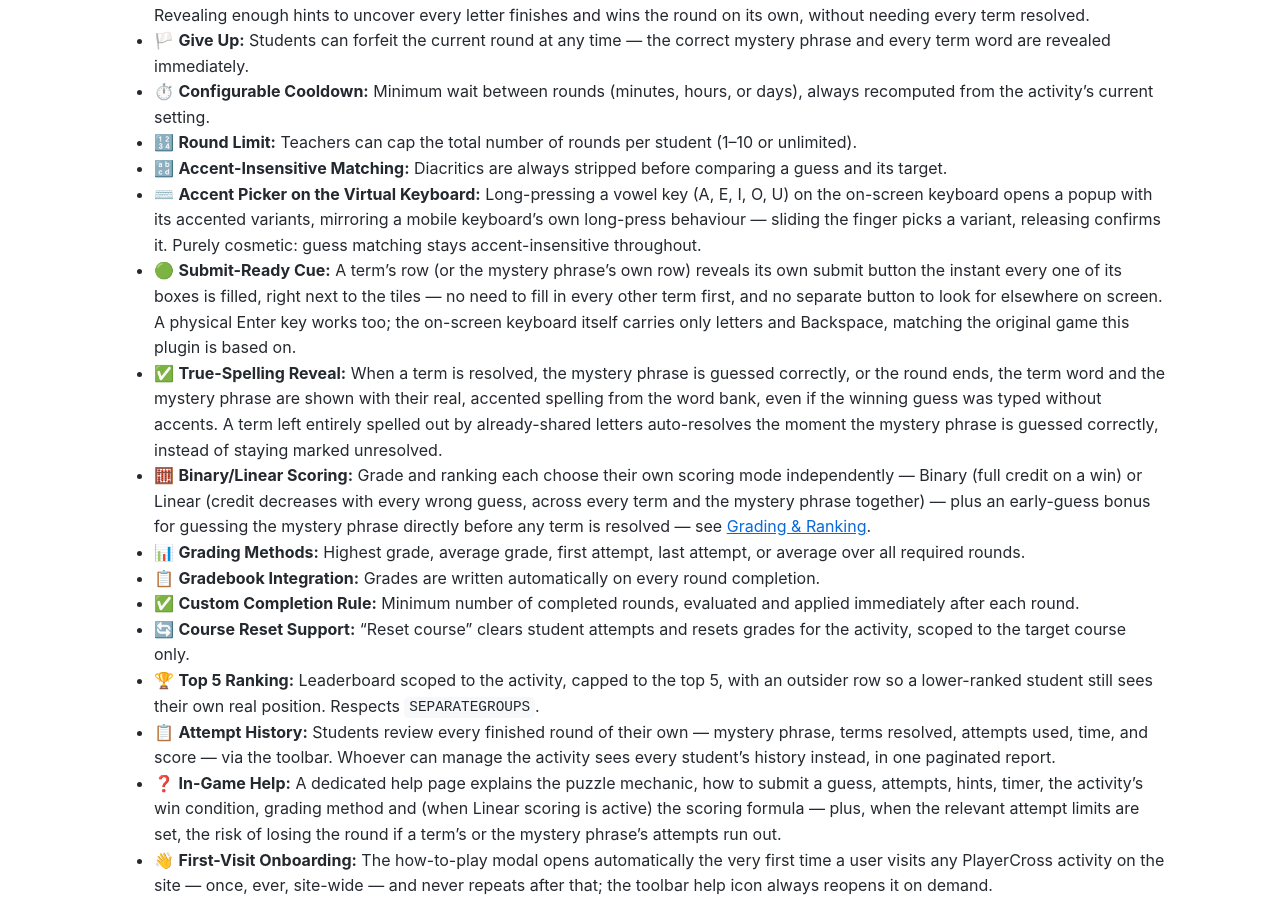
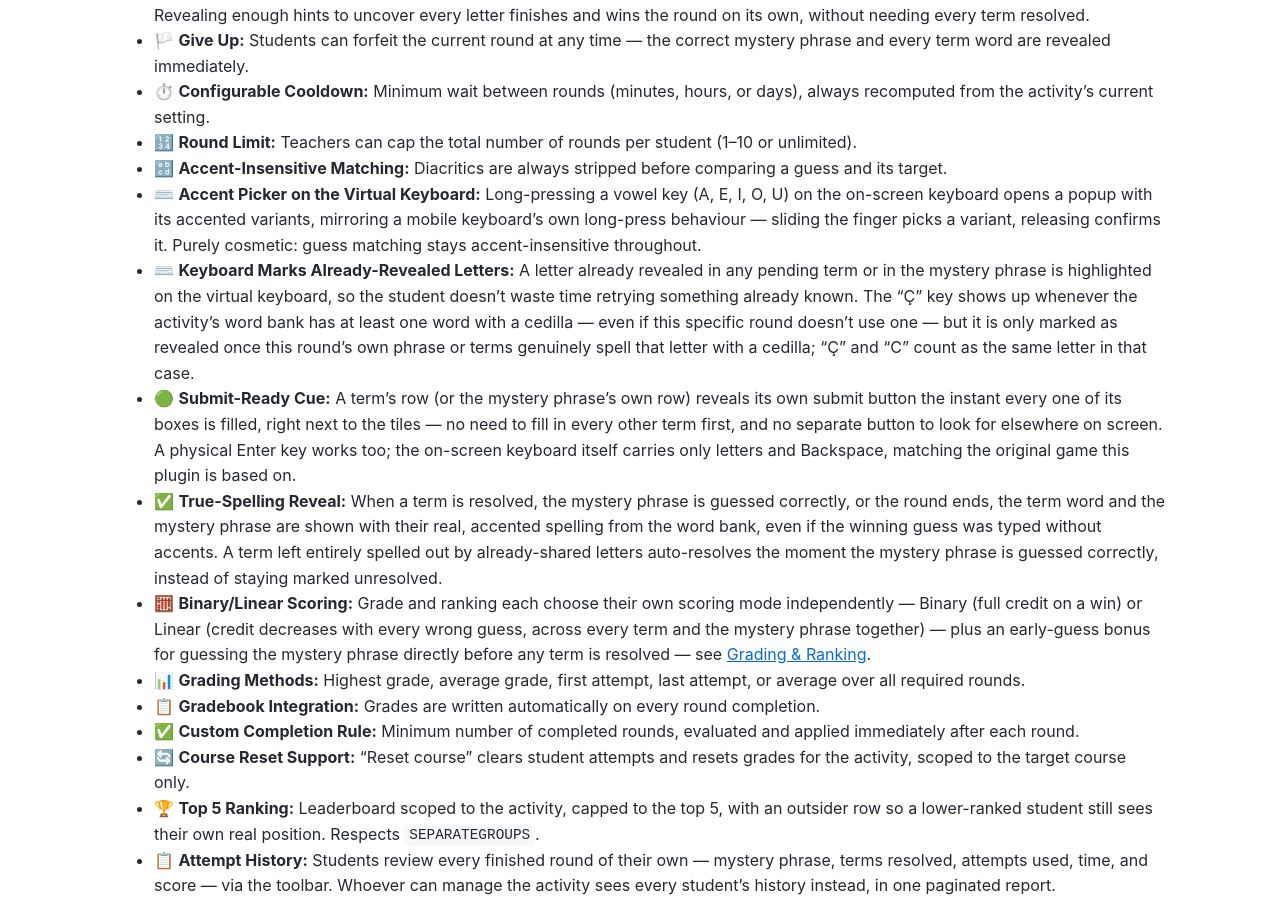
Before and after one commit to jeanlucio/moodle-mod_playercross, a Jekyll site: the page built from docs/en/features.md, in a window 1280 px wide and 900 px high, scrolled down 1561 px. Built offline with Jekyll 4.4.1, drawn with Linux system fonts in a browser that asks for light colours; our own code applies the rules of GitHub Pages for plain Markdown files.

Commit message:
document the keyboard's already-revealed-letters marking
Covers the feature itself (not documented until now) and the
cedilla/plain-c behavior established this session: the Ç key's
visibility follows the activity's whole word bank, not this round's
own words, but the reveal marking only mirrors onto Ç when this round
genuinely spells that letter with a cedilla.

```diff
--- a/docs/en/features.md
+++ b/docs/en/features.md
@@ -21,6 +21,7 @@
 * 🔢 **Round Limit:** Teachers can cap the total number of rounds per student (1–10 or unlimited).
 * 🔡 **Accent-Insensitive Matching:** Diacritics are always stripped before comparing a guess and its target.
 * ⌨️ **Accent Picker on the Virtual Keyboard:** Long-pressing a vowel key (A, E, I, O, U) on the on-screen keyboard opens a popup with its accented variants, mirroring a mobile keyboard's own long-press behaviour — sliding the finger picks a variant, releasing confirms it. Purely cosmetic: guess matching stays accent-insensitive throughout.
+* ⌨️ **Keyboard Marks Already-Revealed Letters:** A letter already revealed in any pending term or in the mystery phrase is highlighted on the virtual keyboard, so the student doesn't waste time retrying something already known. The "Ç" key shows up whenever the activity's word bank has at least one word with a cedilla — even if this specific round doesn't use one — but it is only marked as revealed once this round's own phrase or terms genuinely spell that letter with a cedilla; "Ç" and "C" count as the same letter in that case.
 * 🟢 **Submit-Ready Cue:** A term's row (or the mystery phrase's own row) reveals its own submit button the instant every one of its boxes is filled, right next to the tiles — no need to fill in every other term first, and no separate button to look for elsewhere on screen. A physical Enter key works too; the on-screen keyboard itself carries only letters and Backspace, matching the original game this plugin is based on.
 * ✅ **True-Spelling Reveal:** When a term is resolved, the mystery phrase is guessed correctly, or the round ends, the term word and the mystery phrase are shown with their real, accented spelling from the word bank, even if the winning guess was typed without accents. A term left entirely spelled out by already-shared letters auto-resolves the moment the mystery phrase is guessed correctly, instead of staying marked unresolved.
 * 🧮 **Binary/Linear Scoring:** Grade and ranking each choose their own scoring mode independently — Binary (full credit on a win) or Linear (credit decreases with every wrong guess, across every term and the mystery phrase together) — plus an early-guess bonus for guessing the mystery phrase directly before any term is resolved — see [Grading & Ranking](grading.html).
```
Also changed, not shown: docs/pt/features.md (+1 -0 lines).
